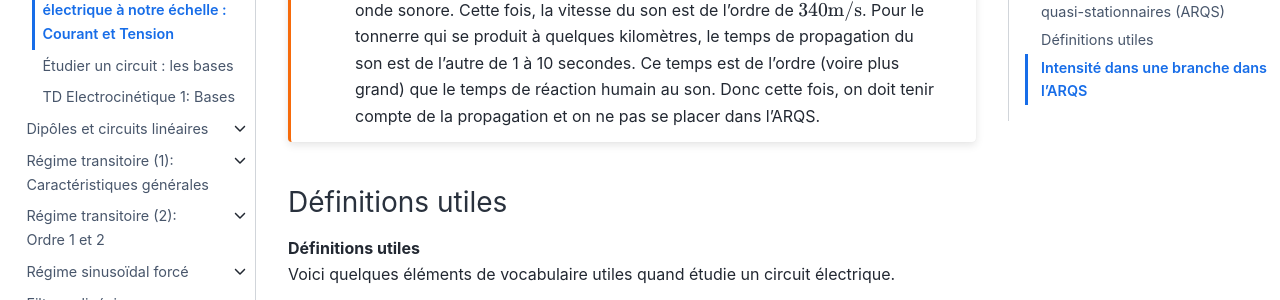
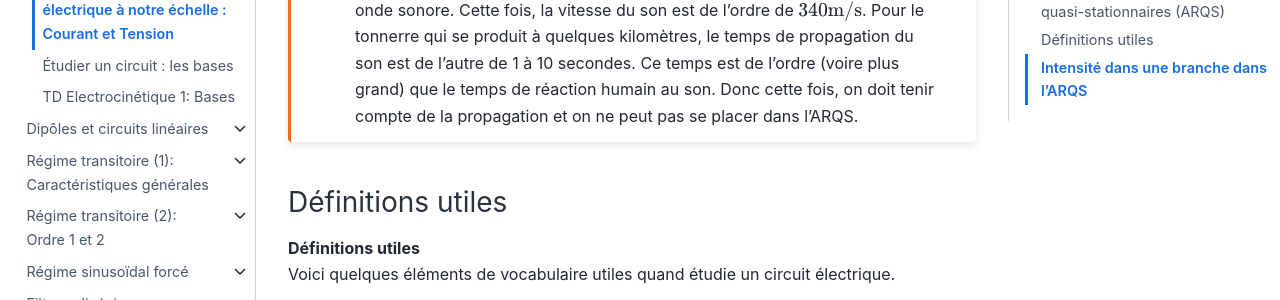
Before and after one commit to pcsi3physiquestan/electrocinetique_sources, a Jupyter Book: the page built from notebook/conduction.md, in a window 1280 px wide and 900 px high, scrolled down 12343 px. Shown: the part 260-560 px from the top of the window. Built offline with Jupyter Book 1.0.4 settings and Sphinx 7.4.7 and the Sphinx Book theme 1.1.4, drawn with Linux system fonts in a browser that asks for light colours; pages that are not in the unit, such as notebooks, are missing from menus; some of the changed text lies outside the part shown.

Commit message:
Mise à jour des sources

`````diff
--- a/notebook/conduction.md
+++ b/notebook/conduction.md
@@ -379,7 +379,7 @@
 ````{admonition} Exercice Différence entre célérité de l'onde et déplacement des électrons
 :class: attention
 
-Il faut bien faire la différence entre la célérité de l'onde ($3 \times 10^8 m.s^{-1}$) qui correspond à la vitesse de __transmission d'une information __ le long d'un circuit et la vitesse de dérive des électrons (moins d'un mm par seconde) dans le circuit.
+Il faut bien faire la différence entre la célérité de l'onde ($3 \times 10^8 m.s^{-1}$) qui correspond à la vitesse de __transmission d'une information__ le long d'un circuit et la vitesse de dérive des électrons (moins d'un mm par seconde) dans le circuit.
 
 On peut faire l'analogie suivante : on lâche un petit morceau de bois dans une rivière qui s'écoule doucement. Le bois va flotter et être emporté à la même vitesse que la rivière. Au moment d'entrée dans l'eau, le bois crée des remous qui vont se propager : il naît une onde à la surface de l'eau.
 
@@ -402,7 +402,7 @@
 
 Attention : le fait qu'elles varient en même temps ne signifie pas qu'elles varient de la même manière.
 
-C'est bien la variation __spatiale __associée à la propagation de l'onde électrique qui est négligée, pas la variation __temporelle__ des grandeurs : en un point (et donc en tout point) du circuit, tension et intensité peuvent varier.
+C'est bien la variation __spatiale__ associée à la propagation de l'onde électrique qui est négligée, pas la variation __temporelle__ des grandeurs : en un point (et donc en tout point) du circuit, tension et intensité peuvent varier.
 
 
 ````{admonition} Exercice Analogie avec la voix
@@ -435,7 +435,7 @@
 On peut considérer un autre exemple où l'ARQS s'applique et ...  ne s'applique pas suivant ce qu'on considère : l'orage.
 
 * Considérons l'éclair, donc la propagation d'une onde lumineuse. La vitesse de la lumière dans l'air est de l'ordre de $3 \times 10^8 \rm{m/s}$. Pour un éclair qui se produit à quelques kilomètres, le temps qu'il arrive à notre oeil est de l'ordre de $10^{-5} \rm{s}$: ce temps est très faible devant la persistance rétinienne ($10^{-1} \rm{s}$). On peut donc appliquer l'ARQS et considérer que le moment où l'éclair se produit coïncide avec le moment où on le voit.
-* Considérons le tonnerre (qui accompagne l'éclair), donc la propagation d'une onde sonore. Cette fois, la vitesse du son est de l'ordre de $340 \rm{m/s}$. Pour le tonnerre qui se produit à quelques kilomètres, le temps de propagation du son est de l'autre de 1 à 10 secondes. Ce temps est de l'ordre (voire plus grand) que le temps de réaction humain au son. Donc cette fois, on doit tenir compte de la propagation et on ne pas se placer dans l'ARQS.
+* Considérons le tonnerre (qui accompagne l'éclair), donc la propagation d'une onde sonore. Cette fois, la vitesse du son est de l'ordre de $340 \rm{m/s}$. Pour le tonnerre qui se produit à quelques kilomètres, le temps de propagation du son est de l'autre de 1 à 10 secondes. Ce temps est de l'ordre (voire plus grand) que le temps de réaction humain au son. Donc cette fois, on doit tenir compte de la propagation et on ne peut pas se placer dans l'ARQS.
 
 ````
 
`````
Also changed, not shown: notebook/el_lois.md (+3 -3 lines).
